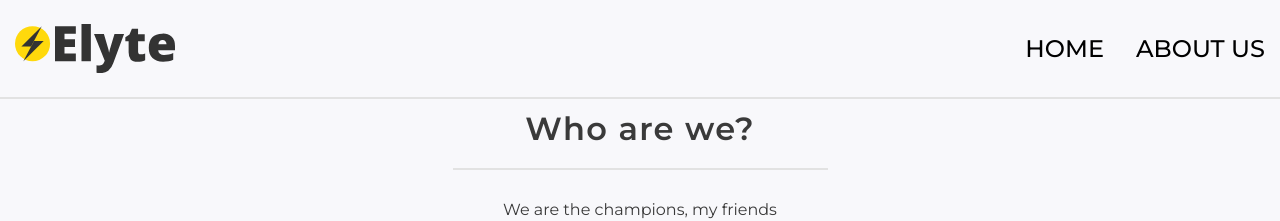
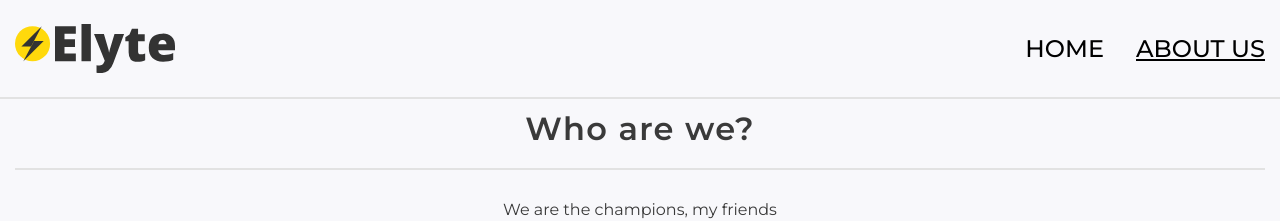
Before and after one commit to elian-cheng/rs-react-2023q1, a React (Create React App) app: page /about in a window 1280 px wide. Shown: the top 221 px of the page. Built offline with nearby package versions, Linux system fonts and the light colour scheme.

Commit message:
feat: changing styles for active navigation link in the header, showing current page

```diff
--- a/src/components/Header/Header.scss
+++ b/src/components/Header/Header.scss
@@ -34,6 +34,10 @@
     text-transform: uppercase;
     transition: all 0.3s ease;
 
+    &_active {
+      text-decoration: underline;
+    }
+
     &:hover {
       color: $colorBlue;
     }
--- a/src/components/Header/Header.tsx
+++ b/src/components/Header/Header.tsx
@@ -1,6 +1,22 @@
 import React, { Component } from 'react';
-import { Link } from 'react-router-dom';
+import { Link, NavLink } from 'react-router-dom';
 import logo from '../../assets/icons/logo.svg';
+
+interface INavigation {
+  name: string;
+  href: string;
+}
+
+const navigation: INavigation[] = [
+  {
+    name: 'Home',
+    href: '/',
+  },
+  {
+    name: 'About Us',
+    href: '/about',
+  },
+];
 
 export default class Header extends Component {
   render() {
@@ -13,16 +29,18 @@ export default class Header extends Component {
             </Link>
             <nav className="header__nav nav">
               <ul className="nav__list">
-                <li className="nav__item">
-                  <Link className="nav__link" to="/">
-                    Home
-                  </Link>
-                </li>
-                <li className="nav__item">
-                  <Link className="nav__link" to="/about">
-                    About us
-                  </Link>
-                </li>
+                {navigation.map((link) => (
+                  <li key={link.name} className="nav__item">
+                    <NavLink
+                      className={({ isActive }) =>
+                        isActive ? 'nav__link nav__link_active' : 'nav__link'
+                      }
+                      to={link.href}
+                    >
+                      {link.name}
+                    </NavLink>
+                  </li>
+                ))}
               </ul>
             </nav>
           </div>
--- a/src/pages/AboutPage/AboutPage.scss
+++ b/src/pages/AboutPage/AboutPage.scss
@@ -5,7 +5,6 @@
   &__title {
     margin-bottom: 30px;
     padding-bottom: 20px;
-    width: 30%;
     margin: 0 auto;
     border-bottom: 2px solid $colorGrayLight;
   }
--- a/src/routing/Router/Router.tsx
+++ b/src/routing/Router/Router.tsx
@@ -4,13 +4,37 @@ import HomePage from 'pages/HomePage/HomePage';
 import React, { Component } from 'react';
 import { Route, Routes } from 'react-router-dom';
 
+interface IRoute {
+  title: string;
+  path: string;
+  element: React.ReactNode;
+}
+
+const routes: IRoute[] = [
+  {
+    title: 'Home',
+    path: '/',
+    element: <HomePage />,
+  },
+  {
+    title: 'About',
+    path: '/about',
+    element: <AboutPage />,
+  },
+  {
+    title: 'Error',
+    path: '*',
+    element: <ErrorPage />,
+  },
+];
+
 export default class Router extends Component {
   render() {
     return (
       <Routes>
-        <Route path="/" element={<HomePage />} />
-        <Route path="/about" element={<AboutPage />} />
-        <Route path="*" element={<ErrorPage />} />
+        {routes.map((route) => (
+          <Route key={route.title} path={route.path} element={route.element} />
+        ))}
       </Routes>
     );
   }
```
